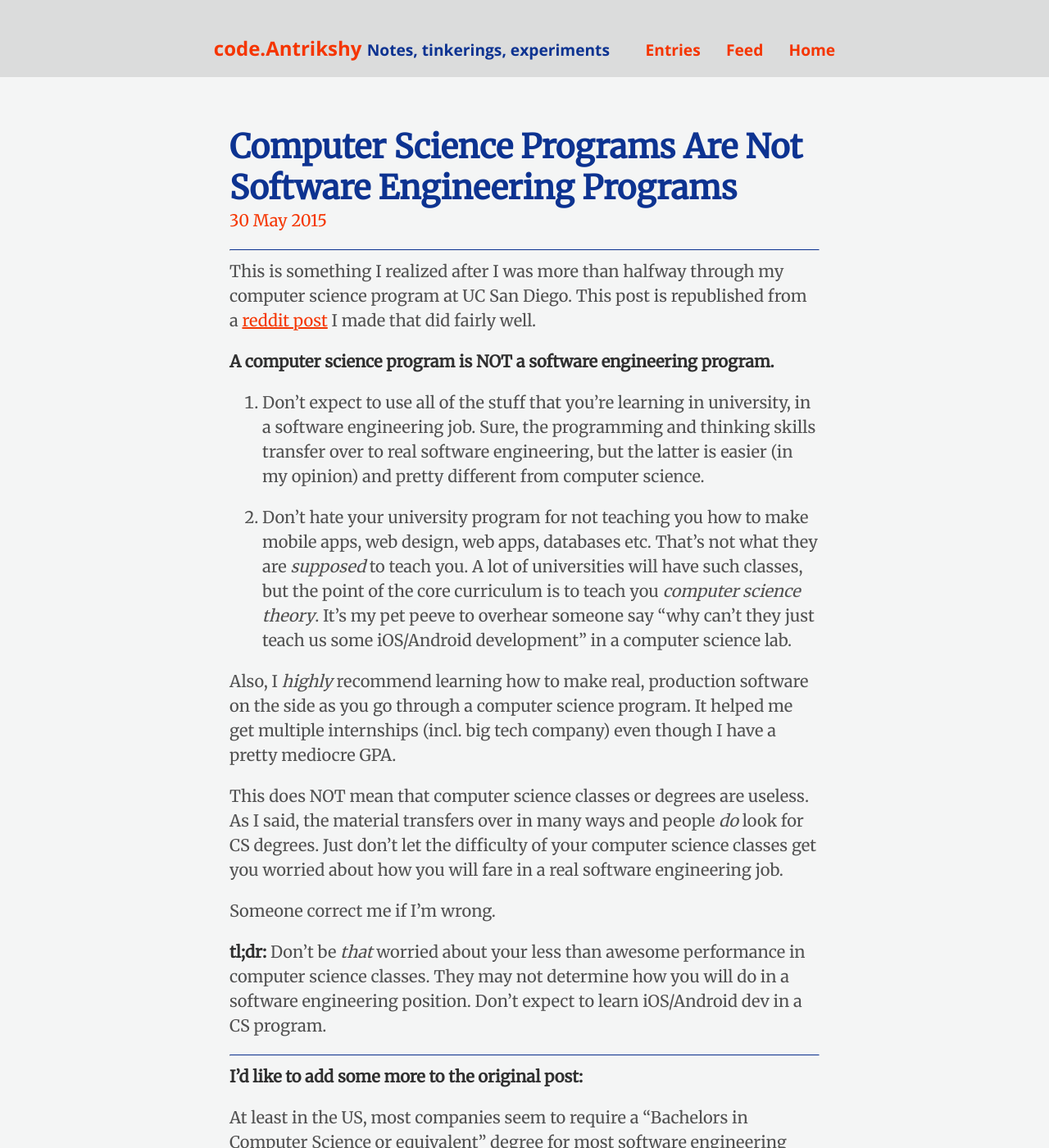
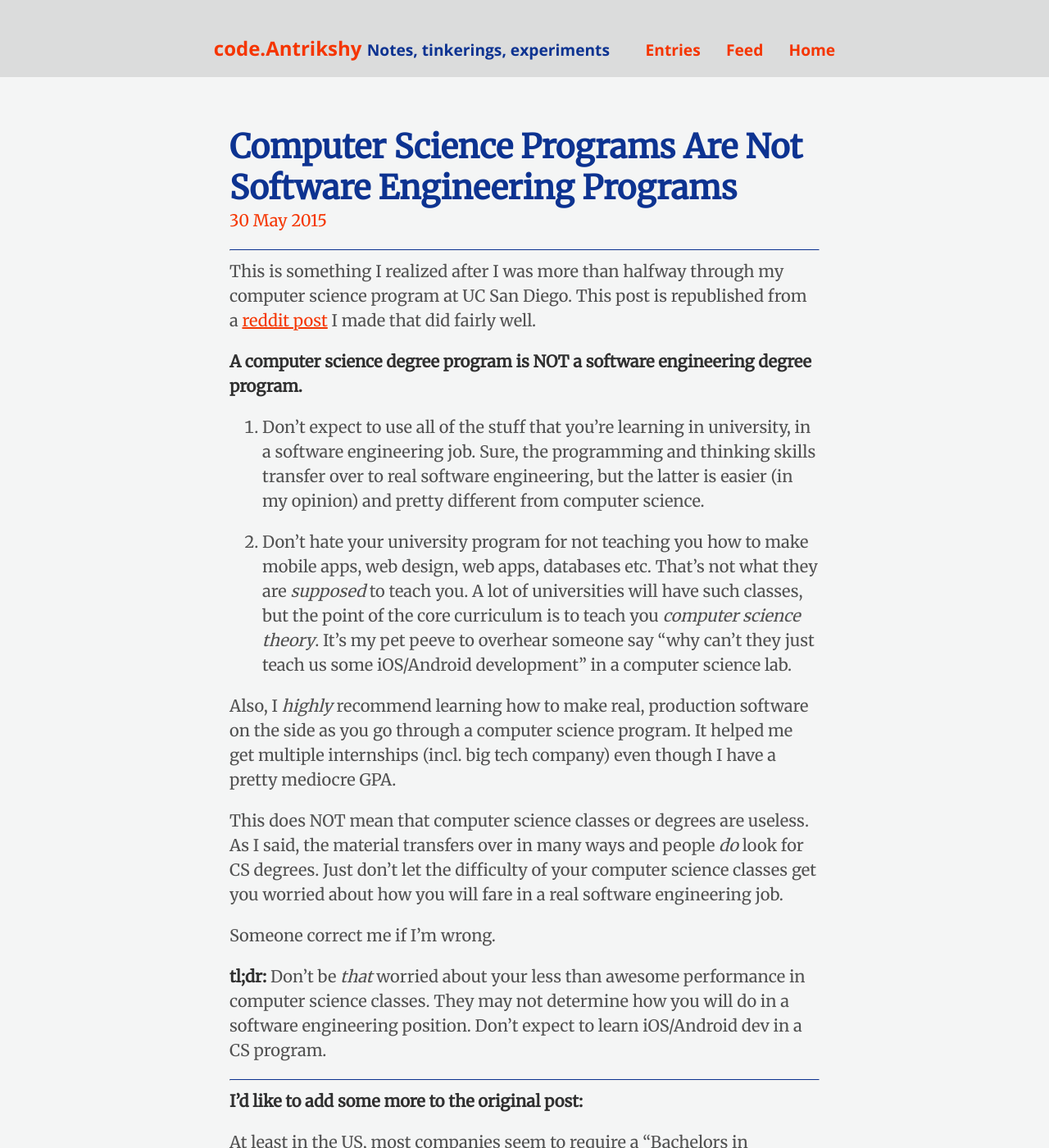
Before and after one commit to Antrikshy/antrikshy.github.io, a Jekyll site: the page built from _posts/2015-05-30-a-computer-science-program-is-not-a-software-engineering-program.md, in a window 1280 px wide and 1400 px high. Shown: the whole window at 82% size. Built offline with Jekyll 4.4.1, drawn with Linux system fonts in a browser that asks for light colours; Markdown is read by kramdown in place of the engine named in the settings; a script that is not in the unit is left out; comment, search, counter and statistics services are not loaded; some of the changed text lies outside the part shown.

Commit message:
Minor changes to last post

```diff
--- a/_posts/2015-05-30-a-computer-science-program-is-not-a-software-engineering-program.md
+++ b/_posts/2015-05-30-a-computer-science-program-is-not-a-software-engineering-program.md
@@ -8,7 +8,7 @@ This is something I realized after I was more than halfway through my computer s
 
 <!--more-->
 
-**A computer science program is NOT a software engineering program.**
+**A computer science degree program is NOT a software engineering degree program.**
 
 1. Don't expect to use all of the stuff that you're learning in university, in a software engineering job. Sure, the programming and thinking skills transfer over to real software engineering, but the latter is easier (in my opinion) and pretty different from computer science.
 
```
Also changed, not shown: other parts of _posts/2015-05-30-a-computer-science-program-is-not-a-software-engineering-program.md (+1 -1 lines).
